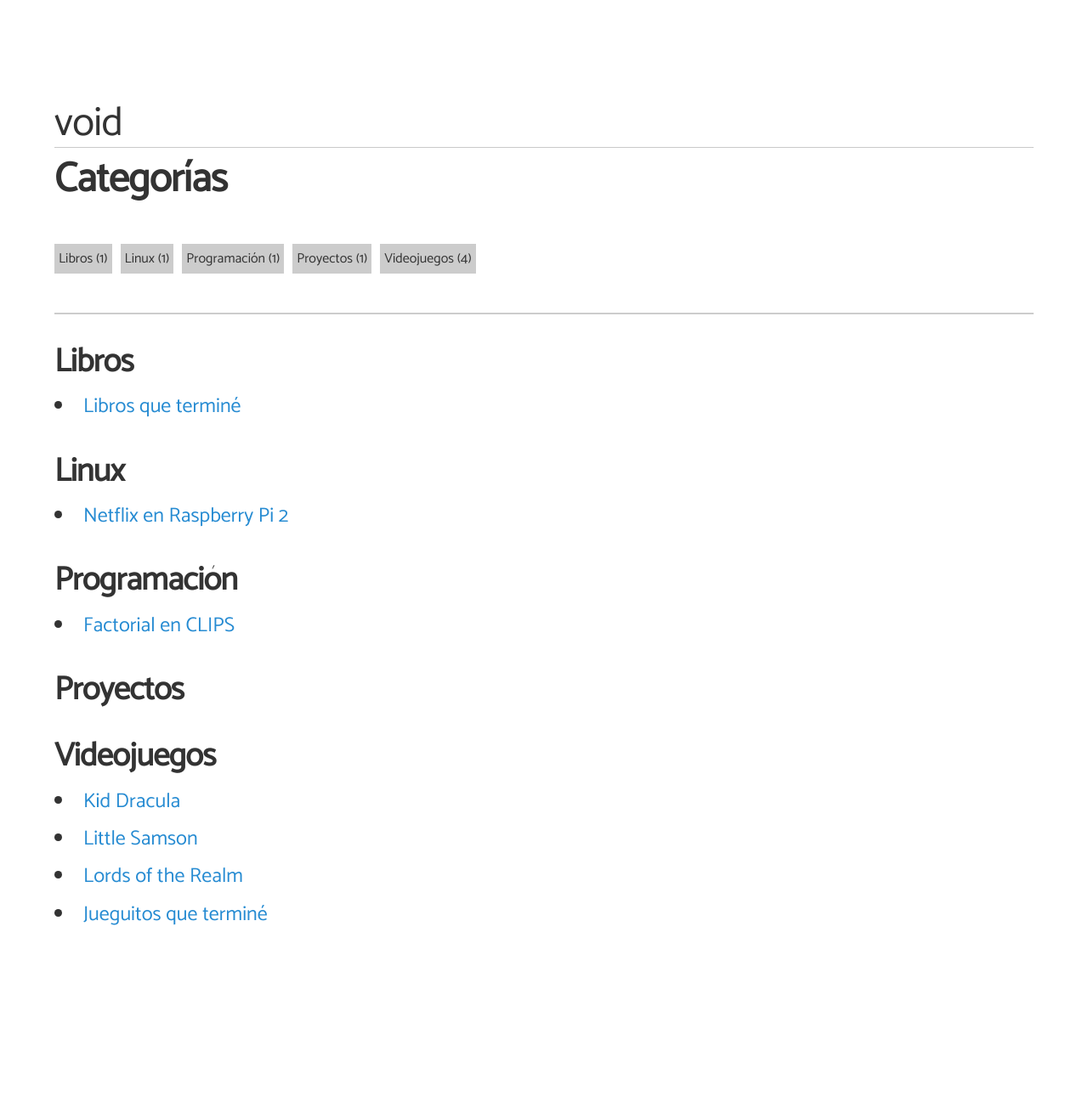
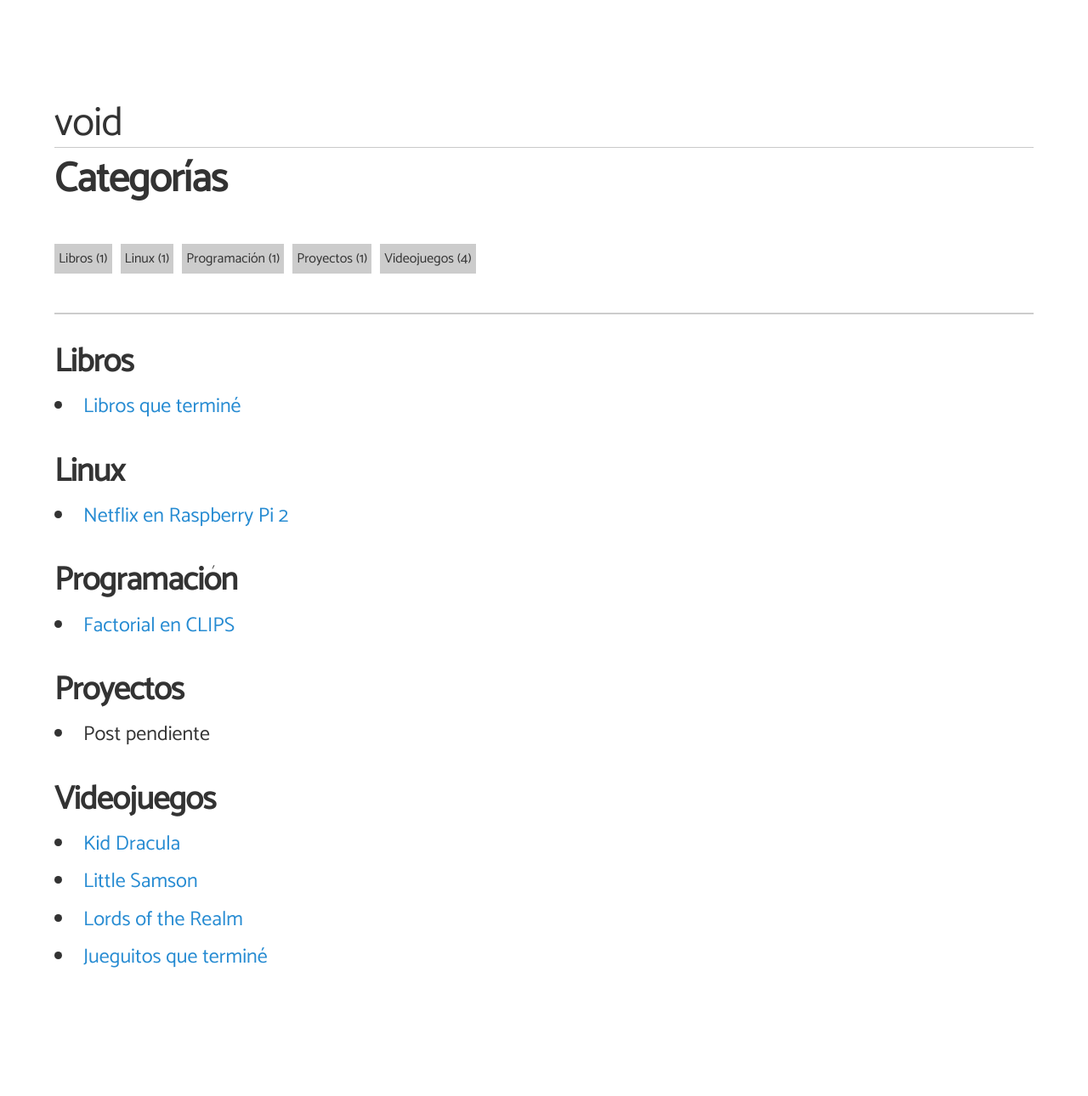
Before and after one commit to angelsimon/angelsimon.github.io, a Jekyll site: the page built from categories.html, in a window 1280 px wide. Shown: the whole page at 85% size. Built offline with Jekyll 4.4.1, drawn with Linux system fonts in a browser that asks for light colours; nearby versions of some CDN libraries; before the commit the page ends 1240 px from its top, so only the background shows below that.

Commit message:
Update categories.html

```diff
--- a/categories.html
+++ b/categories.html
@@ -21,10 +21,11 @@ permalink: /categories/
     {% capture this_word %}{{ cat_words[item] }}{% endcapture %}
     <h2 id="{{ this_word | cgi_escape }}">{{ this_word }}</h2>
     <ul class="post-list">
-    {% for post in site.categories[this_word] %}{% if post.title != null and post.visible == true %}
-
-          <li><a href="{{ site.url }}{{ post.url }}">{{ post.title }}</a></li>
-
+    {% for post in site.categories[this_word] %}
+    {% if post.title != null and post.visible == true %}
+        <li><a href="{{ site.url }}{{ post.url }}">{{ post.title }}</a></li>
+    {% else %}
+        <li>Post pendiente</li>
     {% endif %}{% endfor %}
     </ul>
   {% endunless %}{% endfor %}
```
